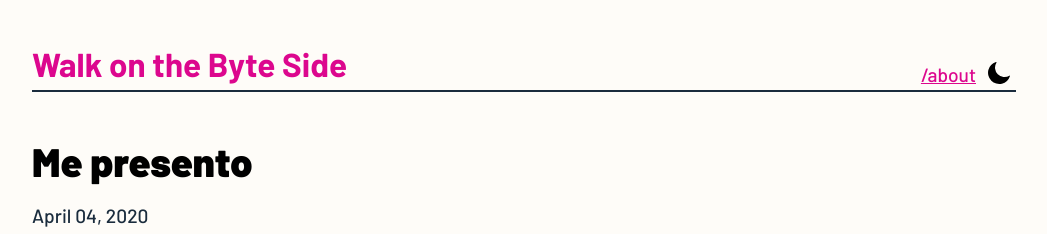
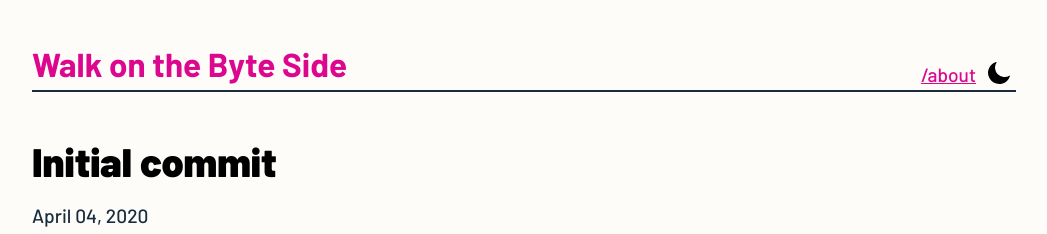
Before and after one commit to ander94lakx/ander94lakx.github.io, a Gatsby site: page /blog/2020-04-04-presentation/ in a window 1280 px wide. Shown: the top 234 px of the page, without its empty margins (116-1163 px from the left). Built offline with nearby package versions, Linux system fonts and the light colour scheme; Gatsby itself is replaced by a stand-in of ours; some packages are replaced by stand-ins of ours.

Commit message:
This is better

```diff
--- a/content/blog/2020-04-04-presentation/index.md
+++ b/content/blog/2020-04-04-presentation/index.md
@@ -1,6 +1,6 @@
 ---
 template: post
-title:  "Me presento"
+title:  "Initial commit"
 date:   2020-04-04 17:01:24 +0200
 tags: presentacion ander
 author: Ander Granado
```
